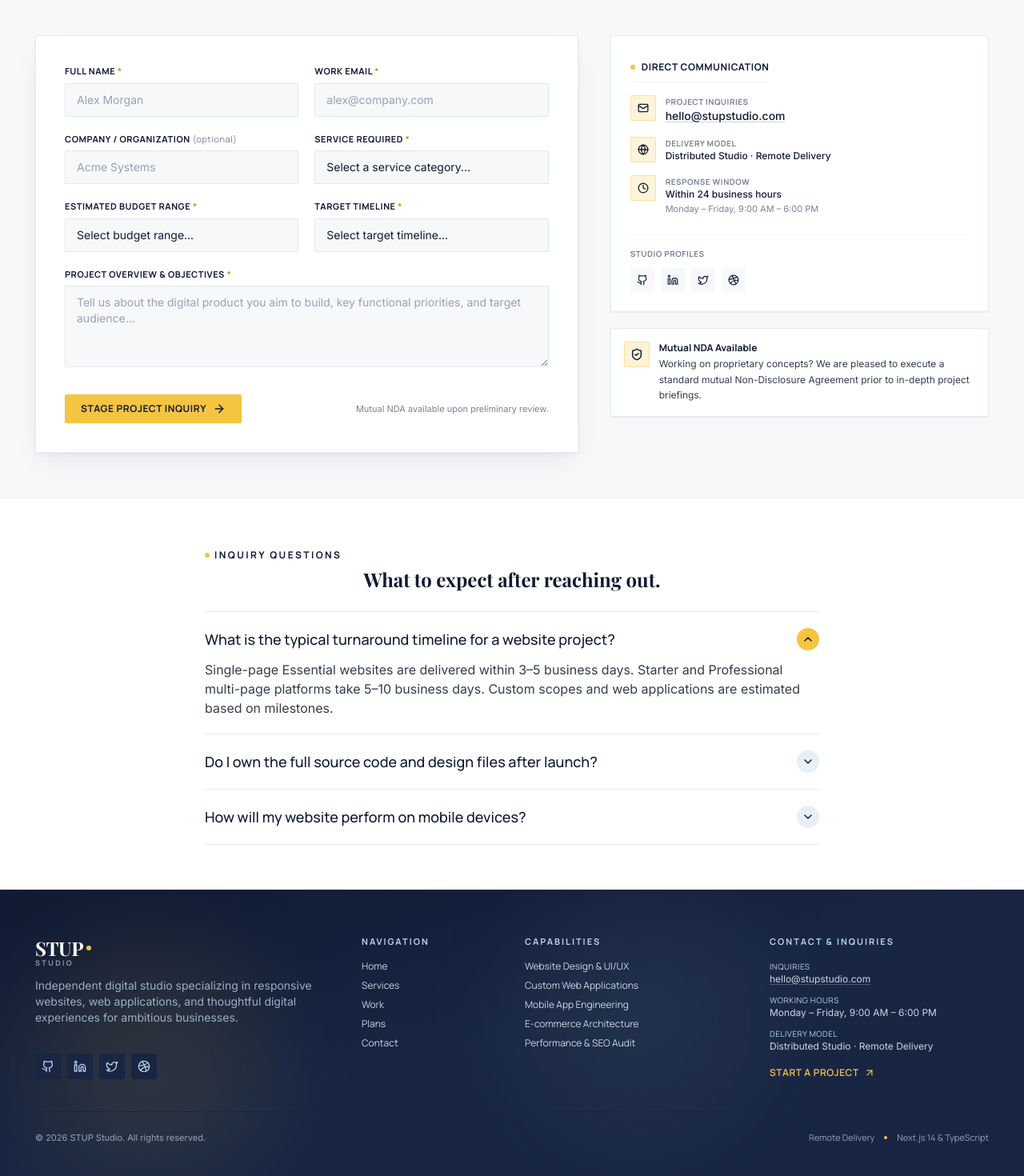
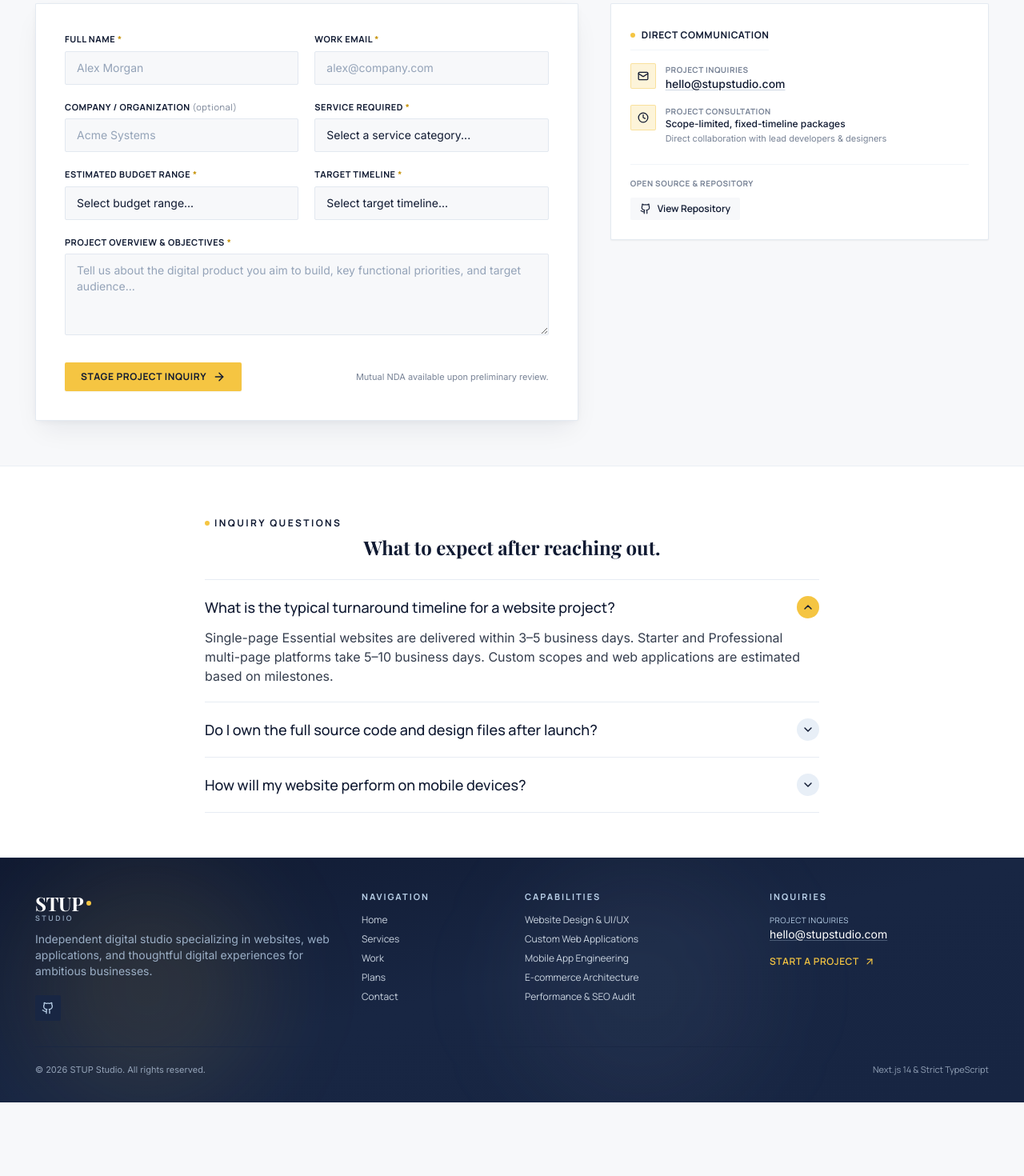
Before and after one commit to SOUSKEAIZEN/stup, a Next.js app: page /contact in a window 1280 px wide. Shown: the part 336-1806 px from the top of the page at 80% size. After the commit the page ends 1714 px from the top, so only its background shows below. Built offline with nearby package versions, Linux system fonts and the light colour scheme; a web font is replaced by a local one.

Commit message:
fix(layout): resolve header overlapping, hero offset, services flow, and footer authenticity

```diff
--- a/src/app/contact/page.tsx
+++ b/src/app/contact/page.tsx
@@ -16,16 +16,16 @@ export default function ContactPage() {
   const contactFaqs = generalFaqs.slice(0, 3);
 
   return (
-    <div className="flex flex-col pt-24 sm:pt-28">
+    <div className="flex flex-col">
       {/* HERO SECTION */}
-      <section className="pb-8 sm:pb-10 border-b border-slate-200/70 bg-gradient-to-b from-powder-soft/40 via-white to-white">
+      <section className="pt-8 sm:pt-12 pb-8 sm:pb-10 border-b border-slate-200/70 bg-gradient-to-b from-powder-soft/40 via-white to-white">
         <div className="max-w-site mx-auto px-4 sm:px-6">
           <div className="max-w-3xl">
             <span className="inline-flex items-center gap-1.5 font-ui text-xs font-bold uppercase tracking-[0.2em] text-navy mb-2">
               <span className="w-1.5 h-1.5 rounded-full bg-sunflower" />
               START A CONVERSATION
             </span>
-            <h1 className="font-display text-3xl sm:text-4xl lg:text-[52px] leading-[1.12] tracking-[-0.025em] text-navy font-bold text-balance">
+            <h1 className="font-display text-3xl sm:text-4xl lg:text-[46px] leading-[1.12] tracking-[-0.025em] text-navy font-bold text-balance">
               Let&apos;s build something meaningful.
             </h1>
             <p className="mt-3 font-sans text-sm sm:text-base text-ink-body leading-relaxed text-balance">
@@ -72,99 +72,45 @@ export default function ContactPage() {
                     </div>
                   </div>
 
-                  {/* Delivery Model */}
-                  <div className="flex items-start gap-3">
-                    <div className="w-8 h-8 rounded-sm bg-sunflower/20 text-navy flex items-center justify-center shrink-0 border border-sunflower/40">
-                      <Globe className="w-3.5 h-3.5 text-navy stroke-[2.2]" />
-                    </div>
-                    <div>
-                      <span className="font-ui text-[10px] font-bold uppercase tracking-wider text-ink-muted block">
-                        Delivery Model
-                      </span>
-                      <p className="font-medium text-navy">
-                        {agencyConfig.location}
-                      </p>
-                    </div>
-                  </div>
-
-                  {/* Response Time & Working Hours */}
+                  {/* Consultation Model */}
                   <div className="flex items-start gap-3">
                     <div className="w-8 h-8 rounded-sm bg-sunflower/20 text-navy flex items-center justify-center shrink-0 border border-sunflower/40">
                       <Clock className="w-3.5 h-3.5 text-navy stroke-[2.2]" />
                     </div>
                     <div>
                       <span className="font-ui text-[10px] font-bold uppercase tracking-wider text-ink-muted block">
-                        Response Window
+                        Project Consultation
                       </span>
                       <p className="font-medium text-navy">
-                        {agencyConfig.responseTime}
+                        Scope-limited, fixed-timeline packages
                       </p>
                       <p className="text-[11px] text-ink-muted mt-0.5">
-                        {agencyConfig.workingHours}
+                        Direct collaboration with lead developers & designers
                       </p>
                     </div>
                   </div>
                 </div>
 
-                {/* Social Channels */}
+                {/* Studio Repository */}
+                {agencyConfig.social.github && (
                   <div className="mt-6 pt-4 border-t border-slate-100">
                     <span className="font-ui text-[10px] font-bold uppercase tracking-wider text-ink-muted block mb-2.5">
-                    Studio Profiles
+                      Open Source & Repository
                     </span>
                     <div className="flex items-center gap-2">
                       <a
                         href={agencyConfig.social.github}
                         target="_blank"
                         rel="noopener noreferrer"
-                      className="p-2 rounded-sm bg-surface-bg text-navy hover:text-navy hover:bg-sunflower transition-all"
+                        className="inline-flex items-center gap-2 px-3 py-1.5 rounded-sm bg-surface-bg text-navy hover:bg-sunflower transition-all text-xs font-ui font-semibold"
                         aria-label="GitHub Repository"
                       >
                         <Github className="w-3.5 h-3.5" />
-                    </a>
-                    <a
-                      href={agencyConfig.social.linkedin}
-                      target="_blank"
-                      rel="noopener noreferrer"
-                      className="p-2 rounded-sm bg-surface-bg text-navy hover:text-navy hover:bg-sunflower transition-all"
-                      aria-label="LinkedIn"
-                    >
-                      <Linkedin className="w-3.5 h-3.5" />
-                    </a>
-                    <a
-                      href={agencyConfig.social.twitter}
-                      target="_blank"
-                      rel="noopener noreferrer"
-                      className="p-2 rounded-sm bg-surface-bg text-navy hover:text-navy hover:bg-sunflower transition-all"
-                      aria-label="Twitter"
-                    >
-                      <Twitter className="w-3.5 h-3.5" />
-                    </a>
-                    <a
-                      href={agencyConfig.social.dribbble}
-                      target="_blank"
-                      rel="noopener noreferrer"
-                      className="p-2 rounded-sm bg-surface-bg text-navy hover:text-navy hover:bg-sunflower transition-all"
-                      aria-label="Dribbble"
-                    >
-                      <Dribbble className="w-3.5 h-3.5" />
+                        <span>View Repository</span>
                       </a>
                     </div>
                   </div>
-              </div>
-
-              {/* NDA Notice */}
-              <div className="p-4 rounded-sm bg-white border border-slate-200/90 shadow-sm flex items-start gap-3">
-                <div className="w-8 h-8 rounded-sm bg-sunflower/20 text-navy flex items-center justify-center shrink-0 border border-sunflower/40">
-                  <ShieldCheck className="w-4 h-4 text-navy stroke-[2.2]" />
-                </div>
-                <div>
-                  <h4 className="font-ui text-xs font-bold text-navy">
-                    Mutual NDA Available
-                  </h4>
-                  <p className="font-sans text-xs text-ink-body mt-0.5 leading-relaxed">
-                    Working on proprietary concepts? We are pleased to execute a standard mutual Non-Disclosure Agreement prior to in-depth project briefings.
-                  </p>
-                </div>
+                )}
               </div>
             </div>
           </div>
--- a/src/app/not-found.tsx
+++ b/src/app/not-found.tsx
@@ -5,7 +5,7 @@ import { Button } from '@/components/ui/Button';
 
 export default function NotFound() {
   return (
-    <div className="min-h-[75vh] flex items-center justify-center pt-28 pb-16 px-5 sm:px-8">
+    <div className="min-h-[70vh] flex items-center justify-center py-16 px-4 sm:px-6">
       <div className="max-w-md text-center">
         <span className="inline-flex items-center gap-1.5 font-mono text-xs font-bold uppercase tracking-[0.25em] text-navy mb-3">
           <span className="w-1.5 h-1.5 rounded-full bg-sunflower" />
--- a/src/app/plans/page.tsx
+++ b/src/app/plans/page.tsx
@@ -17,16 +17,16 @@ export const metadata: Metadata = {
 
 export default function PlansPage() {
   return (
-    <div className="flex flex-col pt-24 sm:pt-28">
+    <div className="flex flex-col">
       {/* HERO SECTION */}
-      <section className="pb-10 sm:pb-12 border-b border-slate-200/70 bg-gradient-to-b from-powder-soft/40 via-white to-white">
+      <section className="pt-8 sm:pt-12 pb-8 sm:pb-10 border-b border-slate-200/70 bg-gradient-to-b from-powder-soft/40 to-surface-bg">
         <div className="max-w-site mx-auto px-4 sm:px-6">
           <div className="max-w-3xl">
             <span className="inline-flex items-center gap-1.5 font-ui text-xs font-bold uppercase tracking-[0.2em] text-navy mb-2.5">
               <span className="w-1.5 h-1.5 rounded-full bg-sunflower" />
               TRANSPARENT PRICING
             </span>
-            <h1 className="font-display text-3xl sm:text-4xl lg:text-[52px] leading-[1.12] tracking-[-0.025em] text-navy font-bold text-balance">
+            <h1 className="font-display text-3xl sm:text-4xl lg:text-[46px] leading-[1.12] tracking-[-0.025em] text-navy font-bold text-balance">
               Straightforward website packages.
             </h1>
             <p className="mt-3 font-sans text-sm sm:text-base text-ink-body leading-relaxed text-balance">
--- a/src/app/work/[slug]/page.tsx
+++ b/src/app/work/[slug]/page.tsx
@@ -50,7 +50,7 @@ export default function CaseStudyPage({ params }: CaseStudyPageProps) {
   const nextProject = projectsData[(projectIndex + 1) % projectsData.length];
 
   return (
-    <div className="flex flex-col pt-24 sm:pt-28">
+    <div className="flex flex-col pt-6 sm:pt-8">
       {/* BACK NAVIGATION */}
       <div className="max-w-site mx-auto px-4 sm:px-6 w-full mb-6">
         <Link
--- a/src/app/work/page.tsx
+++ b/src/app/work/page.tsx
@@ -12,16 +12,16 @@ export const metadata: Metadata = {
 
 export default function WorkPage() {
   return (
-    <div className="flex flex-col pt-24 sm:pt-28">
+    <div className="flex flex-col">
       {/* HERO SECTION */}
-      <section className="pb-10 sm:pb-12 border-b border-slate-200/70 bg-gradient-to-b from-powder-soft/40 via-white to-white">
+      <section className="pt-8 sm:pt-12 pb-8 sm:pb-10 border-b border-slate-200/70 bg-gradient-to-b from-powder-soft/40 to-surface-bg">
         <div className="max-w-site mx-auto px-4 sm:px-6">
           <div className="max-w-3xl">
             <span className="inline-flex items-center gap-1.5 font-ui text-xs font-bold uppercase tracking-[0.2em] text-navy mb-2.5">
               <span className="w-1.5 h-1.5 rounded-full bg-sunflower" />
               DEMONSTRATION PORTFOLIO
             </span>
-            <h1 className="font-display text-3xl sm:text-4xl lg:text-[50px] leading-[1.14] tracking-[-0.025em] text-navy font-bold text-balance">
+            <h1 className="font-display text-3xl sm:text-4xl lg:text-[46px] leading-[1.14] tracking-[-0.025em] text-navy font-bold text-balance">
               Selected work. Thoughtful execution. Meaningful results.
             </h1>
             <p className="mt-3 font-sans text-sm sm:text-base text-ink-body leading-relaxed text-balance">
--- a/src/components/layout/Footer.tsx
+++ b/src/components/layout/Footer.tsx
@@ -1,6 +1,6 @@
 import React from 'react';
 import Link from 'next/link';
-import { ArrowUpRight, Github, Linkedin, Twitter, Dribbble } from 'lucide-react';
+import { ArrowUpRight, Github } from 'lucide-react';
 import { agencyConfig } from '@/data/agency';
 import { navigationLinks, footerServices } from '@/data/navigation';
 import { Logo } from '@/components/ui/Logo';
@@ -9,7 +9,7 @@ export function Footer() {
   const currentYear = new Date().getFullYear();
 
   return (
-    <footer className="bg-gradient-to-br from-navy via-navy-deep to-[#172542] text-white pt-14 pb-10 border-t border-navy-deep relative overflow-hidden">
+    <footer className="bg-gradient-to-br from-navy via-navy-deep to-[#172542] text-white pt-10 pb-8 border-t border-navy-deep relative overflow-hidden">
       {/* Subtle background ambient gradient */}
       <div
         className="absolute top-0 right-1/4 w-80 h-80 bg-powder/5 rounded-full blur-3xl pointer-events-none"
@@ -22,17 +22,19 @@ export function Footer() {
 
       <div className="max-w-site mx-auto px-4 sm:px-6 relative z-10">
         {/* Main Footer Grid */}
-        <div className="grid grid-cols-1 md:grid-cols-2 lg:grid-cols-12 gap-8 lg:gap-8 pb-10 border-b border-navy-deep/80">
+        <div className="grid grid-cols-1 md:grid-cols-2 lg:grid-cols-12 gap-8 pb-8 border-b border-navy-deep/80">
           {/* Agency Brand & Mission Column */}
           <div className="lg:col-span-4 flex flex-col justify-between">
             <div>
               <Logo isDark={true} />
-              <p className="font-sans text-xs sm:text-sm text-powder/80 mt-3.5 leading-relaxed max-w-sm">
-                Independent digital studio specializing in responsive websites, web applications, and thoughtful digital experiences for ambitious businesses.
+              <p className="font-sans text-xs sm:text-sm text-powder/80 mt-3 leading-relaxed max-w-sm">
+                {agencyConfig.positioning}
               </p>
             </div>
 
-            <div className="mt-6 flex items-center gap-2">
+            {/* Social Links — Only real configured destinations */}
+            <div className="mt-5 flex items-center gap-2">
+              {agencyConfig.social.github && (
                 <a
                   href={agencyConfig.social.github}
                   target="_blank"
@@ -42,39 +44,13 @@ export function Footer() {
                 >
                   <Github className="w-4 h-4" />
                 </a>
-              <a
-                href={agencyConfig.social.linkedin}
-                target="_blank"
-                rel="noopener noreferrer"
-                className="p-2 rounded-sm bg-navy-deep text-powder hover:text-navy hover:bg-sunflower transition-all focus-visible:outline-none focus-visible:ring-2 focus-visible:ring-sunflower"
-                aria-label="LinkedIn"
-              >
-                <Linkedin className="w-4 h-4" />
-              </a>
-              <a
-                href={agencyConfig.social.twitter}
-                target="_blank"
-                rel="noopener noreferrer"
-                className="p-2 rounded-sm bg-navy-deep text-powder hover:text-navy hover:bg-sunflower transition-all focus-visible:outline-none focus-visible:ring-2 focus-visible:ring-sunflower"
-                aria-label="Twitter"
-              >
-                <Twitter className="w-4 h-4" />
-              </a>
-              <a
-                href={agencyConfig.social.dribbble}
-                target="_blank"
-                rel="noopener noreferrer"
-                className="p-2 rounded-sm bg-navy-deep text-powder hover:text-navy hover:bg-sunflower transition-all focus-visible:outline-none focus-visible:ring-2 focus-visible:ring-sunflower"
-                aria-label="Dribbble"
-              >
-                <Dribbble className="w-4 h-4" />
-              </a>
+              )}
             </div>
           </div>
 
-          {/* Quick Navigation Links */}
+          {/* Quick Navigation Links to 5 Pages */}
           <div className="lg:col-span-2">
-            <h4 className="font-ui text-[11px] font-bold uppercase tracking-[0.18em] text-powder mb-3.5">
+            <h4 className="font-ui text-[11px] font-bold uppercase tracking-[0.18em] text-powder mb-3">
               Navigation
             </h4>
             <ul className="space-y-2 font-ui text-xs">
@@ -91,9 +67,9 @@ export function Footer() {
             </ul>
           </div>
 
-          {/* Services Links */}
+          {/* Main Services Categories */}
           <div className="lg:col-span-3">
-            <h4 className="font-ui text-[11px] font-bold uppercase tracking-[0.18em] text-powder mb-3.5">
+            <h4 className="font-ui text-[11px] font-bold uppercase tracking-[0.18em] text-powder mb-3">
               Capabilities
             </h4>
             <ul className="space-y-2 font-ui text-xs">
@@ -112,28 +88,22 @@ export function Footer() {
 
           {/* Contact Details Column */}
           <div className="lg:col-span-3">
-            <h4 className="font-ui text-[11px] font-bold uppercase tracking-[0.18em] text-powder mb-3.5">
-              Contact & Inquiries
+            <h4 className="font-ui text-[11px] font-bold uppercase tracking-[0.18em] text-powder mb-3">
+              Inquiries
             </h4>
-            <div className="space-y-2.5 font-sans text-xs text-slate-300">
+            <div className="space-y-2 font-sans text-xs text-slate-300">
               <div>
-                <span className="text-[10px] font-ui uppercase tracking-wider text-powder block">Inquiries</span>
+                <span className="text-[10px] font-ui uppercase tracking-wider text-powder block">
+                  Project Inquiries
+                </span>
                 <a
                   href={`mailto:${agencyConfig.email}`}
-                  className="hover:text-sunflower transition-colors underline decoration-powder/30 underline-offset-2"
+                  className="hover:text-sunflower transition-colors underline decoration-powder/30 underline-offset-2 text-sm text-white"
                 >
                   {agencyConfig.email}
                 </a>
               </div>
-              <div>
-                <span className="text-[10px] font-ui uppercase tracking-wider text-powder block">Working Hours</span>
-                <p className="text-slate-300 leading-snug">{agencyConfig.workingHours}</p>
-              </div>
-              <div>
-                <span className="text-[10px] font-ui uppercase tracking-wider text-powder block">Delivery Model</span>
-                <p className="text-slate-300 leading-snug">{agencyConfig.location}</p>
-              </div>
-              <div className="pt-1.5">
+              <div className="pt-2">
                 <Link
                   href="/contact"
                   className="inline-flex items-center gap-1.5 text-xs font-ui font-semibold uppercase tracking-wider text-sunflower hover:text-sunflower-light transition-colors"
@@ -147,12 +117,10 @@ export function Footer() {
         </div>
 
         {/* Bottom Bar */}
-        <div className="pt-6 flex flex-col sm:flex-row items-center justify-between gap-3 font-sans text-[11px] text-slate-400">
-          <p>© {currentYear} {agencyConfig.legalName}. All rights reserved.</p>
-          <div className="flex items-center gap-3 font-ui text-[11px]">
-            <span>Remote Delivery</span>
-            <span className="w-1 h-1 rounded-full bg-sunflower" aria-hidden="true" />
-            <span>Next.js 14 & TypeScript</span>
+        <div className="pt-5 flex flex-col sm:flex-row items-center justify-between gap-3 font-sans text-[11px] text-slate-400">
+          <p>© {currentYear} {agencyConfig.name}. All rights reserved.</p>
+          <div className="flex items-center gap-2 font-ui text-[11px]">
+            <span>Next.js 14 & Strict TypeScript</span>
           </div>
         </div>
       </div>
--- a/src/components/layout/Navbar.tsx
+++ b/src/components/layout/Navbar.tsx
@@ -42,13 +42,11 @@ export function Navbar() {
     <>
       <header
         className={cn(
-          'fixed top-0 left-0 right-0 z-50 transition-all duration-200',
-          scrolled
-            ? 'bg-white/95 backdrop-blur-sm border-b border-slate-200/80 shadow-xs py-2.5'
-            : 'bg-white/90 backdrop-blur-xs py-3 border-b border-slate-200/40'
+          'sticky top-0 z-50 w-full h-16 transition-colors duration-200',
+          'bg-white/90 backdrop-blur-md border-b border-slate-200/70 shadow-[0_1px_3px_0_rgba(16,26,50,0.03)]'
         )}
       >
-        <div className="max-w-site mx-auto px-4 sm:px-6 flex items-center justify-between">
+        <div className="max-w-site mx-auto px-4 sm:px-6 h-full flex items-center justify-between">
           {/* Brand Logo */}
           <Logo isDark={false} />
 
--- a/src/data/agency.ts
+++ b/src/data/agency.ts
@@ -7,16 +7,8 @@ export const agencyConfig = {
     'Independent digital studio specializing in websites, web applications, and thoughtful digital experiences for ambitious businesses.',
   email: 'hello@stupstudio.com',
   inquiriesEmail: 'projects@stupstudio.com',
-  phone: '+91 (0) 800-000-0000',
-  phoneDisplay: '+91 (Placeholder)',
-  location: 'Distributed Studio · Remote Delivery',
-  workingHours: 'Monday – Friday, 9:00 AM – 6:00 PM',
-  responseTime: 'Within 24 business hours',
   social: {
     github: 'https://github.com/SOUSKEAIZEN/stup.git',
-    twitter: 'https://twitter.com/stupstudio',
-    linkedin: 'https://linkedin.com/company/stupstudio',
-    dribbble: 'https://dribbble.com/stupstudio',
   },
   // Authentic technical focus areas
   coreCapabilities: [
```
Also changed, not shown: src/app/page.tsx (+4 -4 lines), src/app/services/page.tsx (+11 -13 lines), src/components/sections/FinalCTA.tsx (+7 -7 lines). Lines whose indentation alone changed are shown as unchanged.
